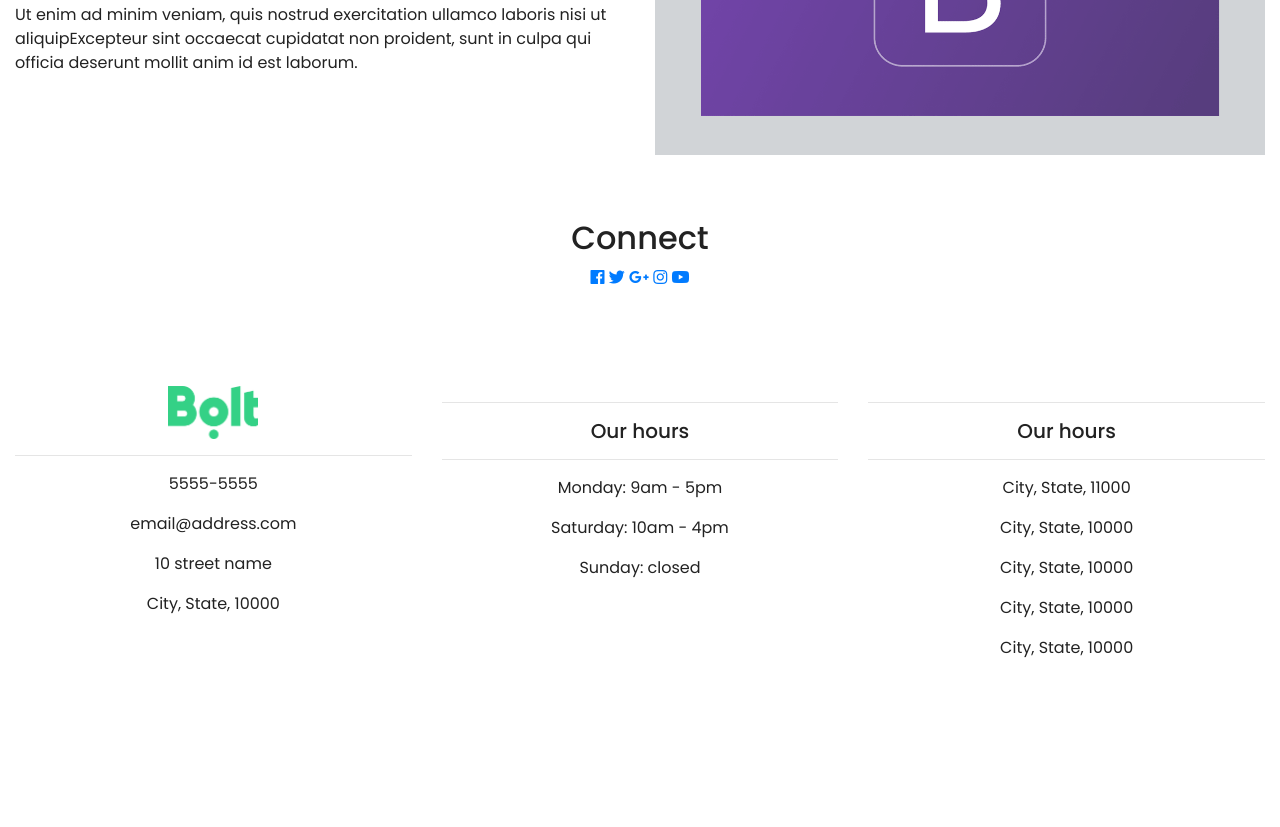
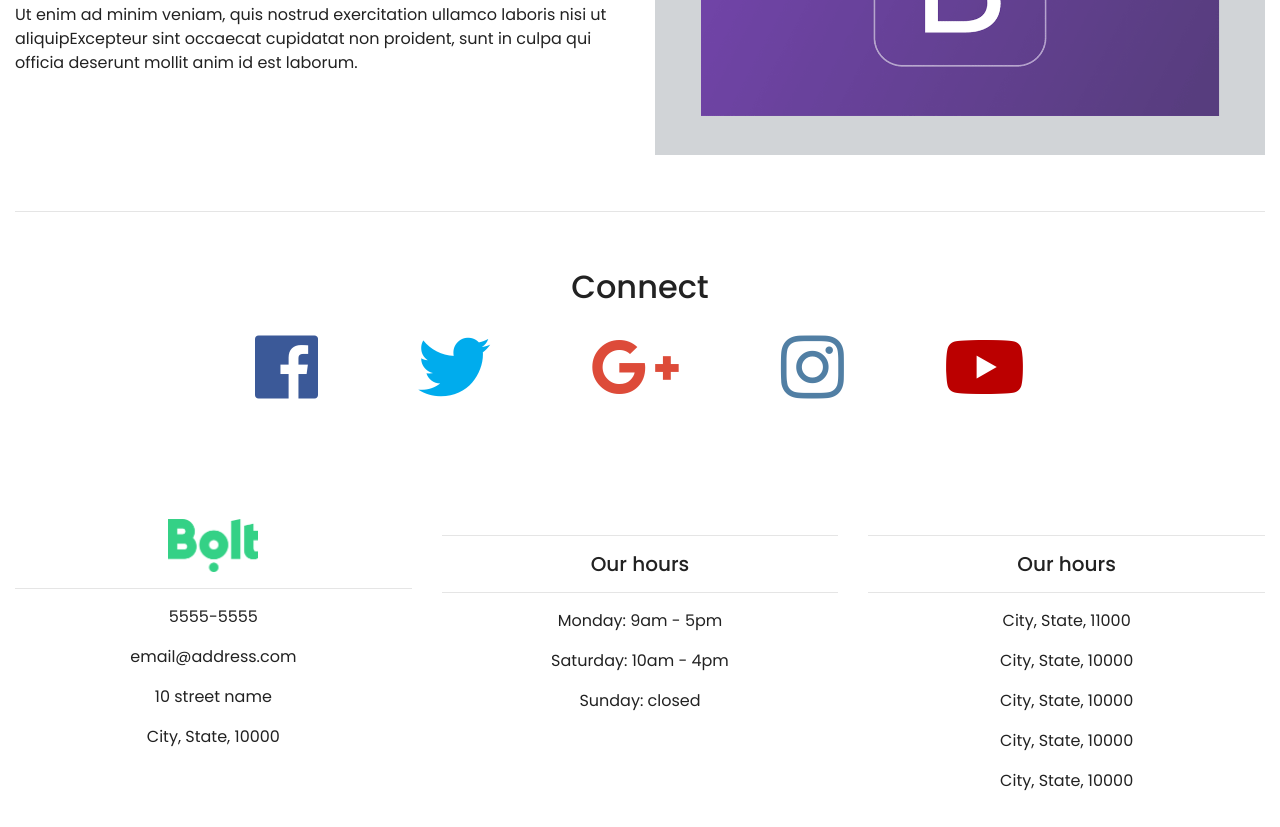
Before and after one commit to Holdenro/bootstrat-website, a plain HTML site: page index.html in a window 1280 px wide. Shown: the part 2950-3777 px from the top of the page. Before the commit the page ends 3658 px from the top, so only its background shows below. Drawn offline with nearby package versions, Linux system fonts and the light colour scheme.

Commit message:
styling social media icons

```diff
--- a/index.html
+++ b/index.html
@@ -196,6 +196,7 @@
 				<img src="images/bootstrap2.png" class="img-fluid">
 			</div>
 		</div>
+		<hr class="my-4">
 	</div>
 
 	<div class="container-fluid padding">
--- a/style.css
+++ b/style.css
@@ -90,6 +90,38 @@ html, body {
 	margin: 1rem;
 }
 
+.social a {
+	font-size: 4.5em;
+	padding: 3rem;
+}
+
+.fa-facebook {
+	color: #3b5998;
+}
+
+.fa-twitter {
+	color: #00aced;
+}
+
+.fa-google-plus-g {
+	color: #dd4b39;
+}
+
+.fa-instagram {
+	color: #517fa4;
+}
+
+.fa-youtube {
+	color: #bb0000;
+}
+
+.fa-facebook:hover,
+.fa-twitter:hover,
+.fa-google-plus-g:hover,
+.fa-instagram:hover,
+.fa-youtube:hover{
+	color: #d5d5d5;
+}
 
 #logo {
 	width: 90px;
```
